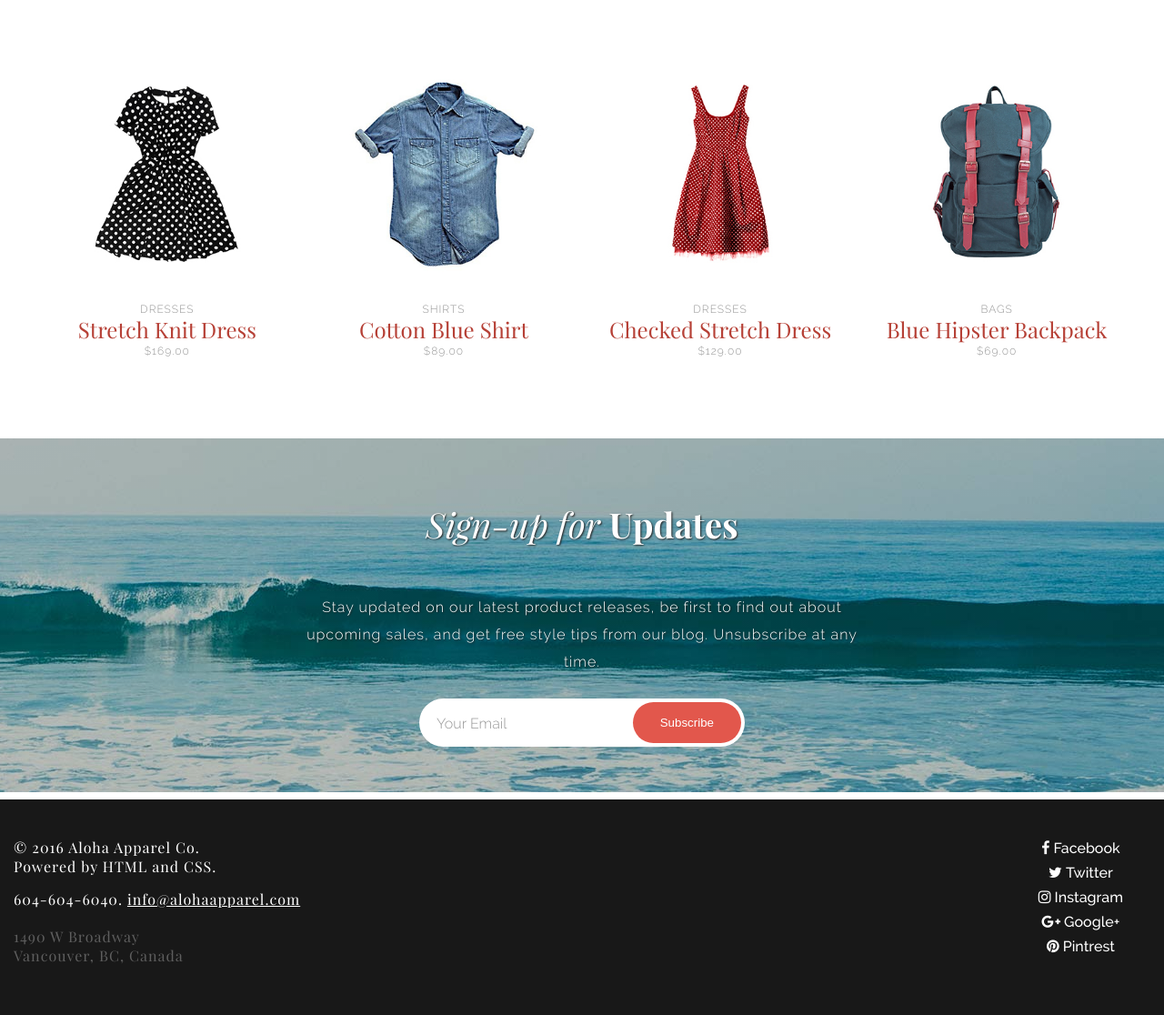
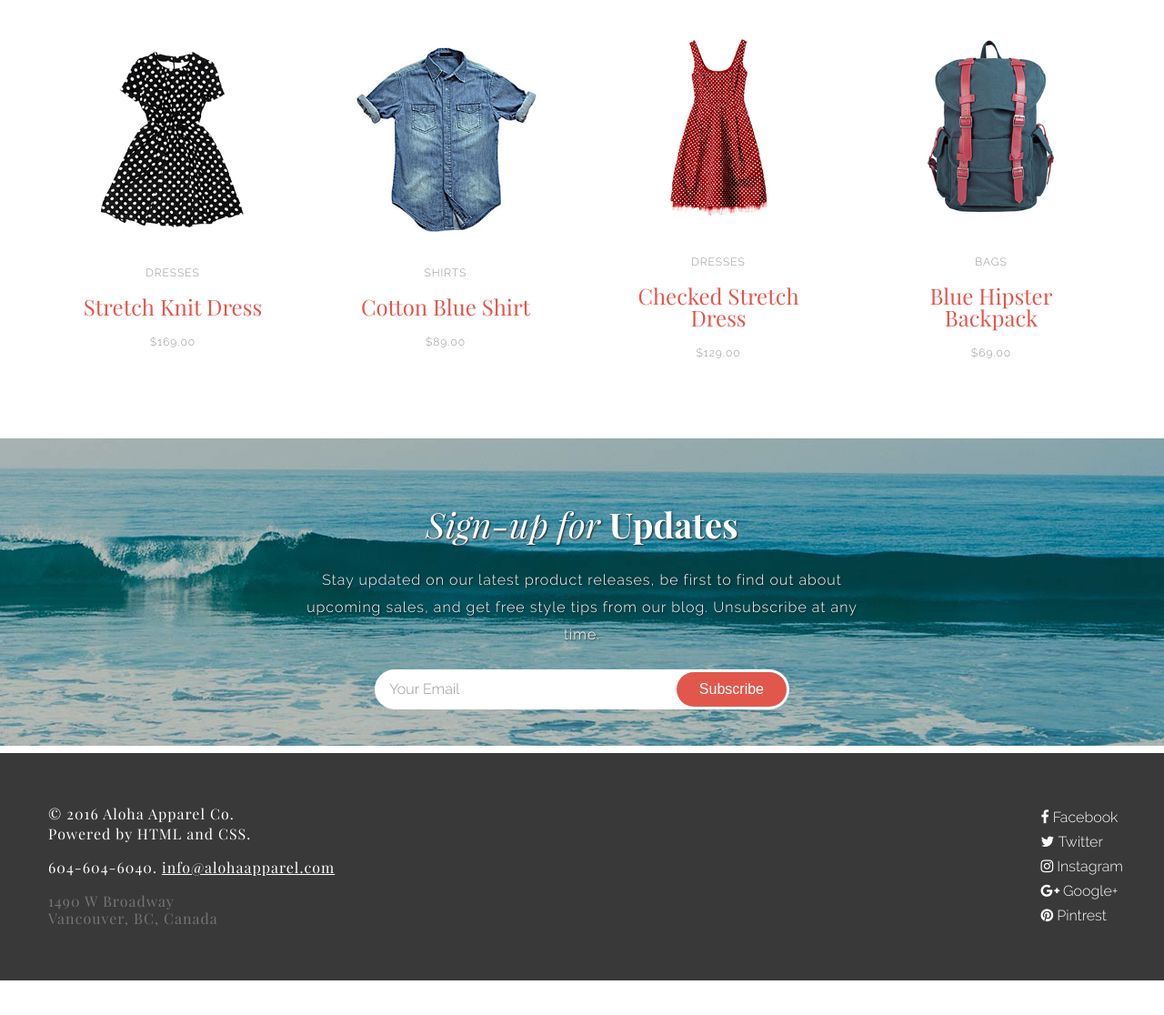
Before and after one commit to Drewson/Aloha-Apparel, a plain HTML site: page index.html in a window 1280 px wide. Shown: the part 1014-2130 px from the top of the page at 91% size. After the commit the page ends 2092 px from the top, so only its background shows below. Drawn offline with Linux system fonts and the light colour scheme.

Commit message:
Removed floats for flexbox

```diff
--- a/index.html
+++ b/index.html
@@ -7,7 +7,7 @@
     <link rel="stylesheet" href="font-awesome-4.7.0/css/font-awesome.min.css">
 </head>
 <body>
-    <header class="clearfix">
+    <header>
         <h1 class="aloha-h1">Aloha</h1>
         <img src="images/aloha-logo.svg" alt="aloha-logo" class="aloha">
         <img src="images/cart-icon.svg" alt="cart-icon" class="cart">
@@ -25,7 +25,7 @@
     </section>
     <section>
         <h2>Most-Loved <span class="boldheader">Products</span></h2>
-        <ul>
+        <ul class="flexlist">
             <li>
                 <img src="images/stretch-knit-dress.jpg" alt="stretchKnitDress" class="listImage">
                 <p>DRESSES</p>
@@ -41,13 +41,13 @@
             <li>
                 <img src="images/checked-stretch-dress.jpg" alt="checkedStretchDress" class="listImage">
                 <p>DRESSES</p>
-                <h3>Checked Stretch Dress</h3>
+                <h3>Checked Stretch <br> Dress</h3>
                 <p>$129.00</p>
             </li>
             <li>
                 <img src="images/blue-hipster-backpack.jpg" alt="blueHipsterBackpack" class="listImage">
                 <p>BAGS</p>
-                <h3>Blue Hipster Backpack</h3>
+                <h3>Blue Hipster <br> Backpack</h3>
                 <p>$69.00</p>
             </li>
         </ul>
@@ -63,16 +63,16 @@
         </div>
     </section>
     <footer>
-        <div class="nav-left clearfix">
+        <div class="nav-left">
             <p>&copy; 2016 Aloha Apparel Co.</p>
             <p> Powered by HTML and CSS.</p>
             <p class="phone">604-604-6040. <a href="mailto:info@alohaapparel.com">info@alohaapparel.com</a></p>
-            <div class="address clearfix">
+            <div class="address">
                 <p>1490 W Broadway </p>
                 <p>Vancouver, BC, Canada </p>
             </div>
         </div>
-        <ul class="nav-right clearfix">
+        <ul class="nav-right">
             <li><i class="fa fa-facebook" aria-hidden="true"></i>
                 <span class="hideme">Facebook</span></li>
             <li><i class="fa fa-twitter" aria-hidden="true"></i>
--- a/styles/styles.css
+++ b/styles/styles.css
@@ -98,7 +98,7 @@ body {
 
 p{
     font-size: 16px;
-    margin: 5px;
+    margin: 3px;
     font-family: 'ralewaylight', sans-serif;
     letter-spacing: 1px;
 }
@@ -108,14 +108,19 @@ section{
 }
 
 h2 {
-    margin: 60px;
+    margin: 60px 60px 30px 60px;
     font-family: 'playfair_displayitalic', serif-italic;
     font-size: 32px;
 }
 
-ul {
-    padding-left: 0;
-    margin-bottom: 15px;
+.flexlist {
+    display: flex;
+    justify-content: center;
+    align-items: center;
+}
+
+.flexlist h3 {
+    margin: 20px;
 }
 
 section li {
@@ -126,7 +131,7 @@ section li {
 }
 
 li h3 {
-    color: #b64036;
+    color: #E2574C;
     font-family: 'playfair_displayregular', serif;
     font-size: 18px;
 }
@@ -141,10 +146,11 @@ a {
 }
 
 .buttonwrap {
-    position: relative;
-    width: 350px;
-    padding: 4px;
-    display: inline-block;
+    display: flex;
+    justify-content: space-between;
+    width: 450px;
+    padding: 3px;
+    margin: 0 auto;
     background-color: white;
     border-radius: 30px;
     border: none;
@@ -154,22 +160,16 @@ input{
     font-family: 'ralewaylight', sans-serif;
     color: #969696;
     font-size: 16px;
-    margin: 10px;
+    margin-left: 10px;
     border: none;
-    padding: 4px;
-    position: absolute;
-    left: 5px;
+    padding: 3px;
 }
-/* NOT WORKING
-input:active {
-    border: none;
-}*/
 
 button {
-    float: right;
+    font-size: 16px;
     color: white;
     background: #E2574C;
-    padding: 15px 30px;
+    padding: 10px 25px;
     border-radius: 30px;
     border: none;
 }
@@ -180,24 +180,29 @@ button {
 }
 
 .firstSection p {
-    margin: 40px 5px;
+    margin: 40px 0;
 }
 
-.aloha-h1 {
+.aloha-h1 { /** How can i remove this from the flex layout?**/
     display: inline;
     visibility: hidden;
 }
 
 /** Header **/
 
+header {
+    display: flex;
+    /*justify-content: space-between;*/
+    align-items: center; /** why does this work lol **/
+}
+
 .aloha {
-    float: left;
     width: 125px;
     padding: 10px;
+    order: -1;
 }
 
 .cart {
-    float: right;
     width: 50px;
     padding: 10px;
 }
@@ -273,7 +278,7 @@ a:hover{
 
 footer {
     border-top: 8px solid white;
-    background-color: black;
+    background-color: #242424;
     opacity: .9;
     display: inline-block;
     width: 100%;
@@ -287,26 +292,25 @@ footer p {
 
 .nav-left {
     font-size: 12px;
-    display: block;
-    padding: 40px 20px 10px 0px;
+    display: flex;
+    flex-direction: column;
+    align-self: center;
     margin-left: 10px;
-    text-align: center;
     color: white;
-    text-align: center;
 }
 
 .nav-right {
-    display: block;
-    text-align: center;
+    display: flex;
+    flex-flow: wrap;
+    flex-direction: column;
+    align-self: center;
     color: white;
-    margin: 0 auto;
     padding: 10px;
-    font-family: 'ralewaymedium', sans-serif;
+    font-family: 'ralewaylight', sans-serif;
 }
 
 .nav-right li {
     padding: 5px;
-    display: inline;
 }
 
 .hideme {
@@ -335,6 +339,11 @@ footer p {
         padding: 0px 5%;
     }
 
+    footer {
+        display: flex;
+        justify-content: space-between;
+    }
+
    .smallbannertext {
         font-size: 20px;
         position: relative;
@@ -346,13 +355,15 @@ footer p {
     }
 
     .nav-left {
-        float: left;
         text-align: left;
+        justify-content: flex-start;
+        padding: 40px;
     }
 
     .nav-right{
-        float: right;
         padding: 40px;
+        justify-content: flex-end;
+        margin: 0;
     }
 
     .nav-right li {
@@ -385,6 +396,10 @@ footer p {
 }
 
 @media all and (min-width: 720px) {
+
+    header {
+        justify-content: space-around;
+    }
 
     h2 {
         font-size: 2.4rem;
```
